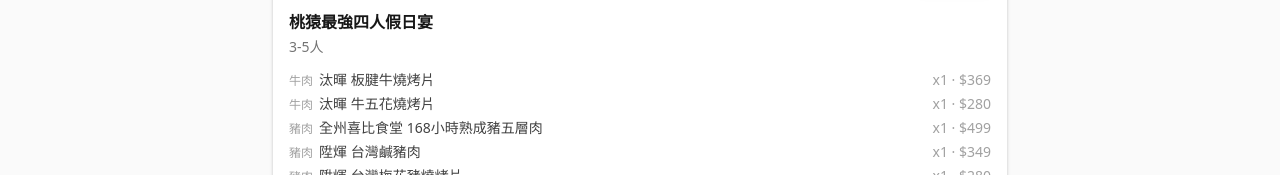
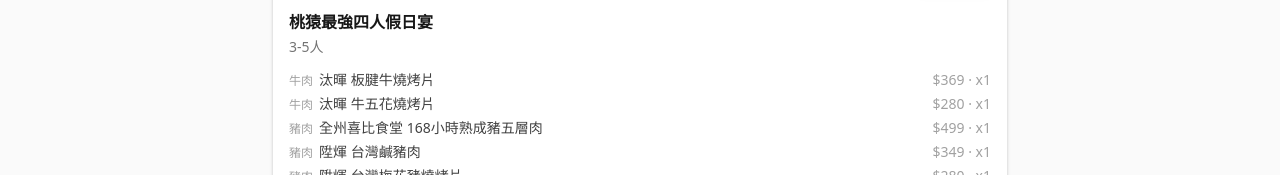
Before and after one commit to duoyi88/bbq-menu, a Next.js app: page / in a window 1280 px wide. Shown: the part 625-800 px from the top of the page. Built offline with nearby package versions, Linux system fonts and the light colour scheme.

Commit message:
fix: swap unit price before quantity in set meal items to avoid total-price confusion (#13)
Co-authored-by: rooon88 <ron@mbb.pet>

```diff
--- a/src/components/menu/SetMealCard.tsx
+++ b/src/components/menu/SetMealCard.tsx
@@ -75,7 +75,7 @@
                 {item.name}
               </span>
               <span className="text-neutral-400">
-                x{item.quantity} · ${item.unitPrice}
+                ${item.unitPrice} · x{item.quantity}
               </span>
             </div>
           ))}
```
